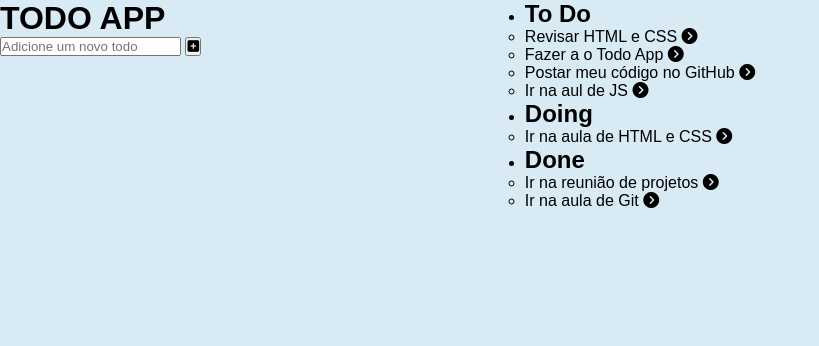
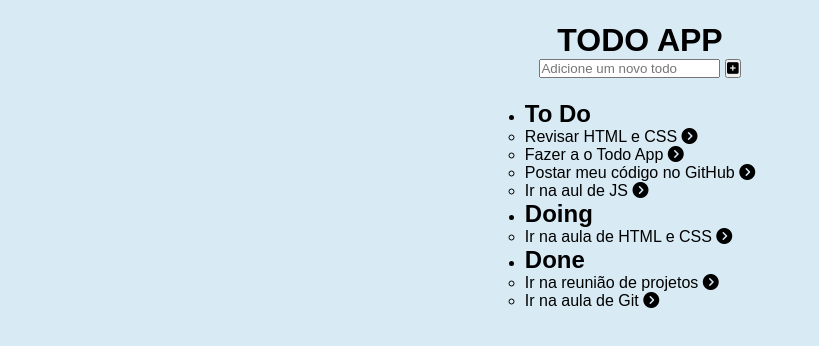
Before and after one commit to JoaoVit0r/practice-todo-list-HTML-e-CSS, a plain HTML site: page index.html in a window 1280 px wide. Shown: the whole page, without its empty margins (0-819 px from the left). Drawn offline with Linux system fonts and the light colour scheme.

Commit message:
css continuation

```diff
--- a/css/style.css
+++ b/css/style.css
@@ -10,10 +10,21 @@ html, body{
 }
 
 header{
+    display: flex;
     width: 100%;
+    height: 100px;
+    flex-direction: column;
+    justify-content: center;
+    align-items: center;
+}
+/*
+header .search{
+    display: flex;
+    left: 5%;
+    width: 90%;
     height: 50px;
-    position: absolute;
-}
+    position: relative;
+}*/
 
 .topics {
     display: flex;
--- a/index.html
+++ b/index.html
@@ -9,9 +9,12 @@
     <body>
         <header>
             <h1>TODO APP</h1>
-            <input type="text" placeholder="Adicione um novo todo">
-            <button><i class="fas fa-plus-square"></i></button>
+            <div class="search">
+                <input type="text" placeholder="Adicione um novo todo">
+                <button><i class="fas fa-plus-square"></i></button>
+            </div>
         </header>
+
         <div class="topics">
             <ul>
                 <li>
```
